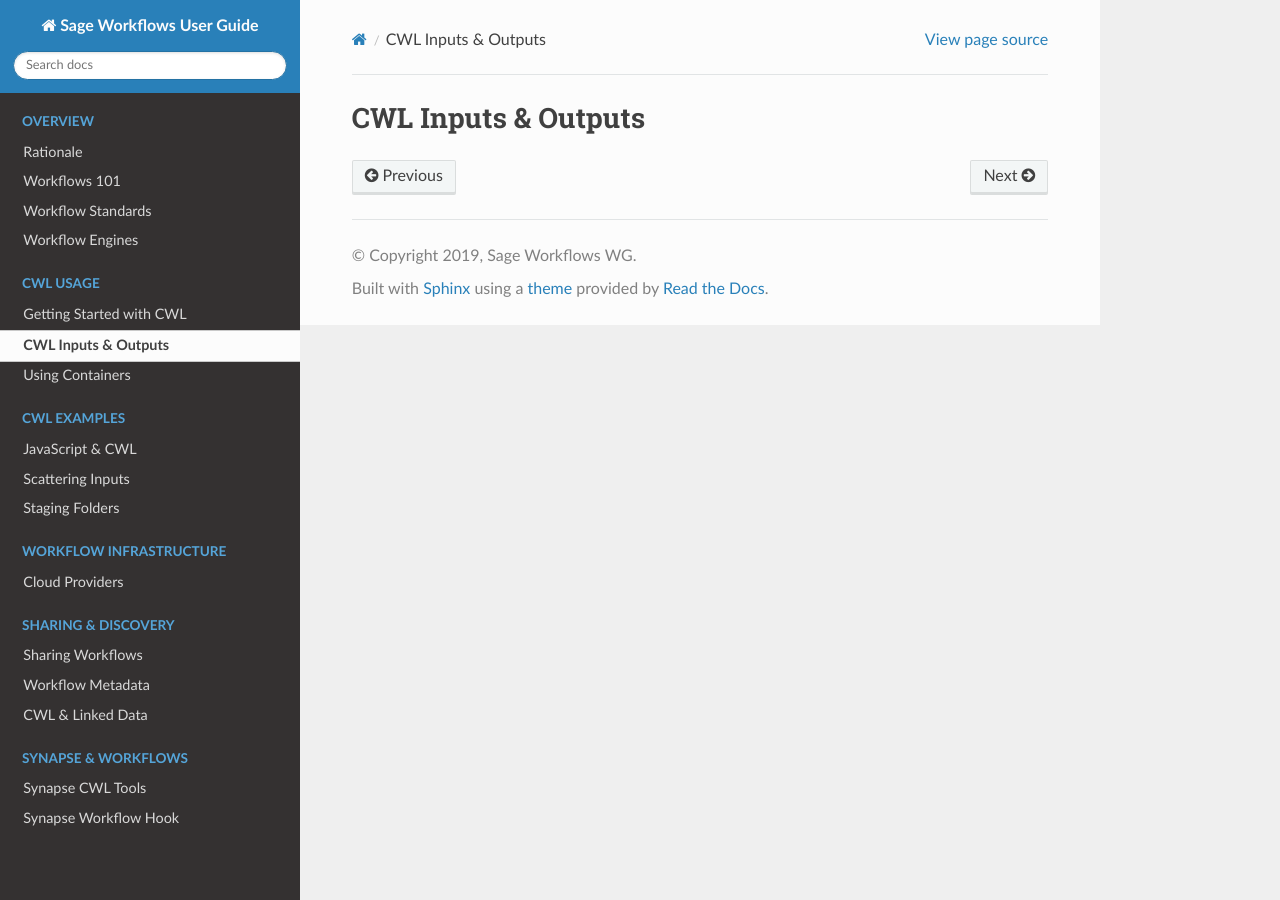
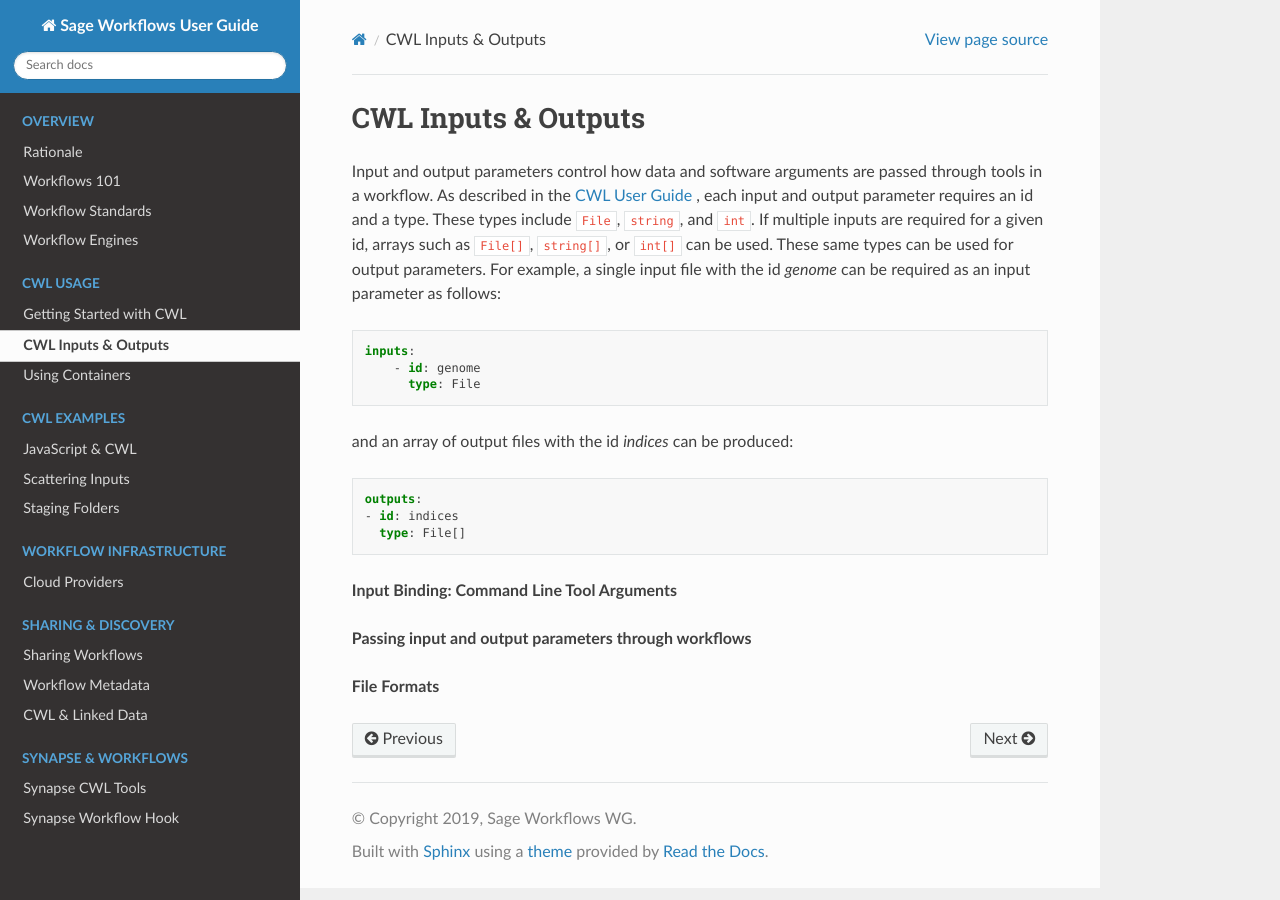
Before and after one commit to Sage-Bionetworks/sage-workflows-sandbox, a Sphinx documentation site: the page built from docs/cwl_usage/cwl_input-output.rst, in a window 1280 px wide. Built offline with Sphinx 7.4.7 and the Read the Docs theme 2.0.0, drawn with Linux system fonts in a browser that asks for light colours.

Commit message:
Update cwl_input-output.rst
Begin documenting the basics of CWL input and output parameters

```diff
--- a/docs/cwl_usage/cwl_input-output.rst
+++ b/docs/cwl_usage/cwl_input-output.rst
@@ -1,5 +1,28 @@
 CWL Inputs & Outputs
 ====================
+Input and output parameters control how data and software arguments are passed through tools in a workflow.  As described in the `CWL User Guide <https://www.commonwl.org/user_guide/03-input/index.html>`_ , each input and output parameter requires an id and a type.  These types include ``File``, ``string``, and ``int``.  If multiple inputs are required for a given id, arrays such as ``File[]``, ``string[]``, or ``int[]`` can be used.  These same types can be used for output parameters.  For example, a single input file with the id *genome* can be required as an input parameter as follows:
+
+.. code-block:: YAML
+
+        inputs:
+            - id: genome
+              type: File
+
+and an array of output files with the id *indices* can be produced:
+
+.. code-block:: YAML
+
+        outputs:
+        - id: indices
+          type: File[]
+
+**Input Binding: Command Line Tool Arguments**
+
+
+**Passing input and output parameters through workflows**
+
+**File Formats**
+
 
 .. meta::
     :description lang=en: Common types of I/O for CWL tools and workflows.
```
